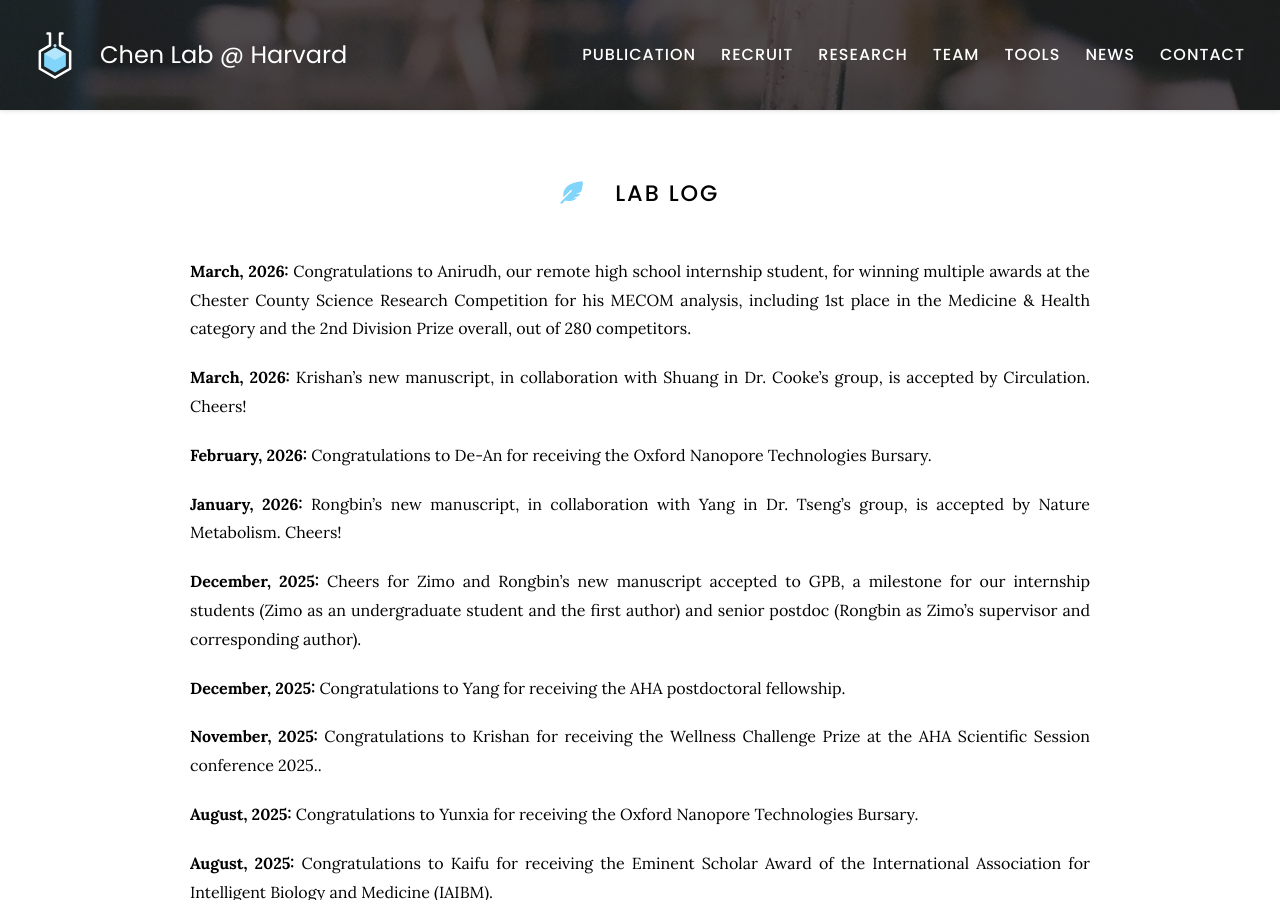
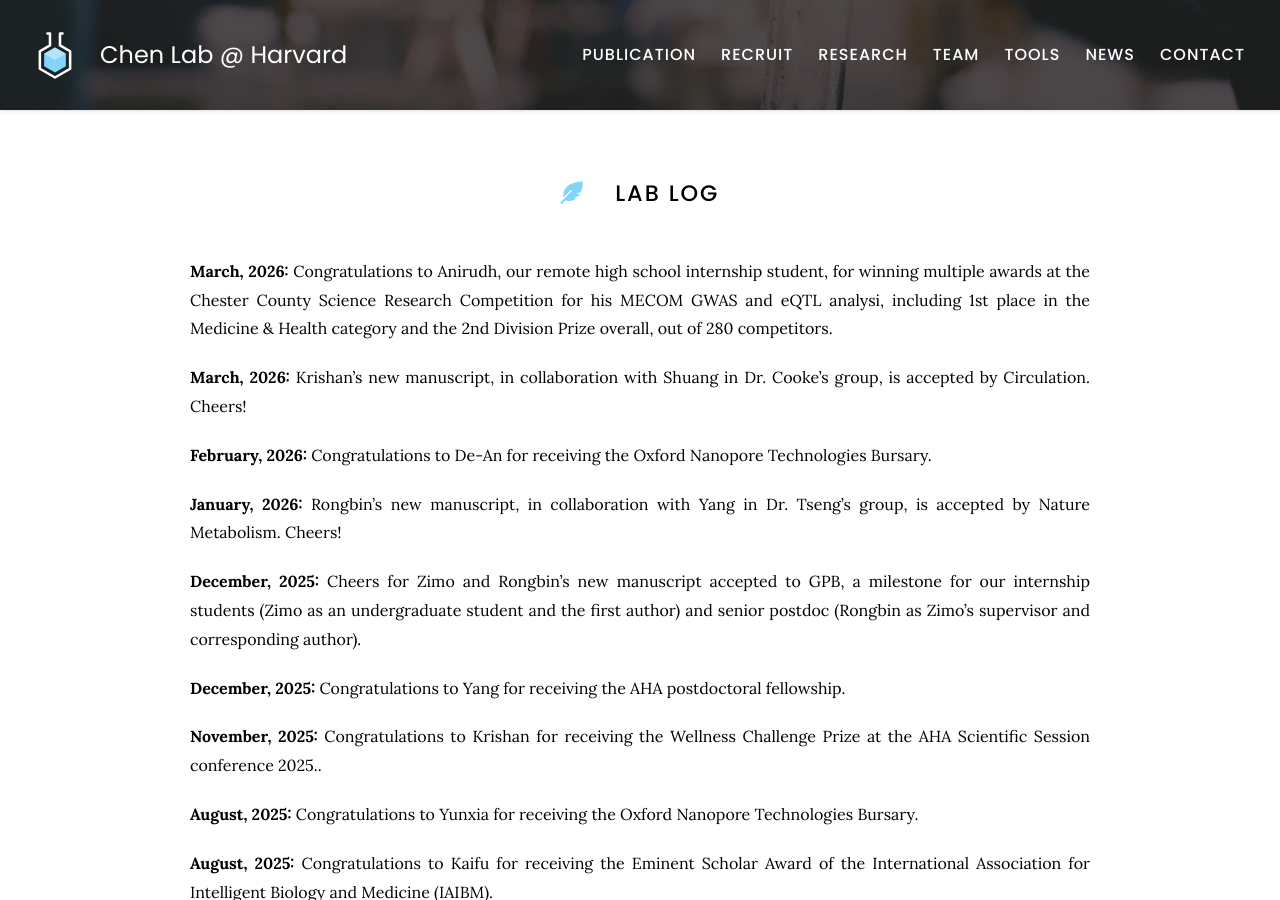
Before and after one commit to kaifuchenlab/kaifuchenlab.github.io, a Jekyll site: the page built from 7.news/index.md, in a window 1280 px wide and 900 px high. Built offline with Jekyll 4.4.1, drawn with Linux system fonts in a browser that asks for light colours.

Commit message:
Update index.md

```diff
--- a/7.news/index.md
+++ b/7.news/index.md
@@ -8,7 +8,7 @@ nav:
 # <i class="fas fa-feather-alt"></i> Lab log
 
 **March, 2026:**
-Congratulations to Anirudh, our remote high school internship student, for winning multiple awards at the Chester County Science Research Competition for his MECOM analysis, including 1st place in the Medicine & Health category and the 2nd Division Prize overall, out of 280 competitors.
+Congratulations to Anirudh, our remote high school internship student, for winning multiple awards at the Chester County Science Research Competition for his MECOM GWAS and eQTL analysi, including 1st place in the Medicine & Health category and the 2nd Division Prize overall, out of 280 competitors.
 
 **March, 2026:**
 Krishan's new manuscript, in collaboration with Shuang in Dr. Cooke's group, is accepted by Circulation. Cheers!
```
